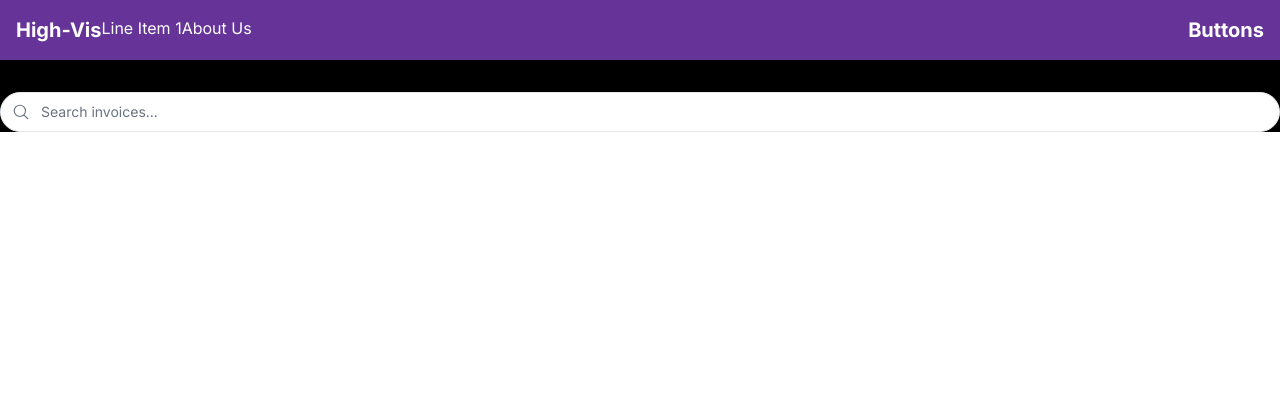
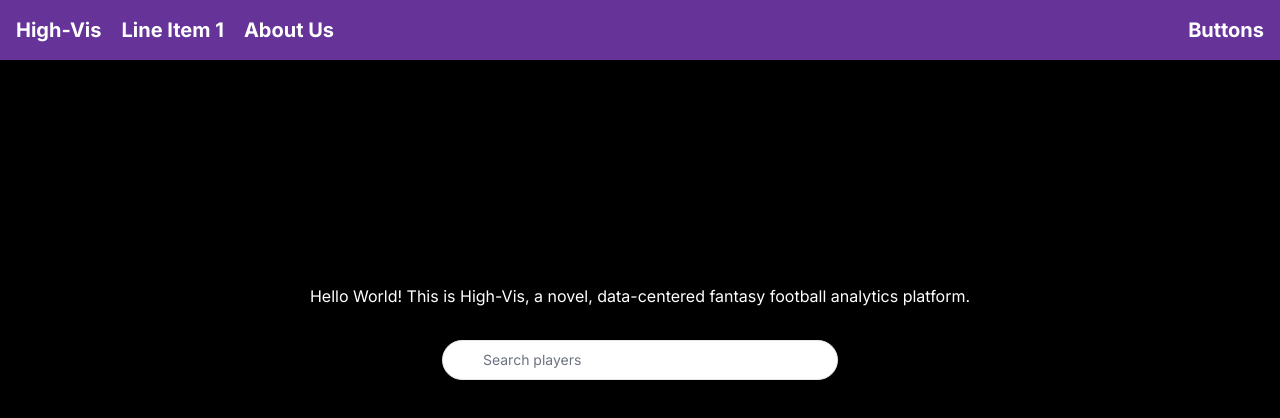
Before and after one commit to willsonr8/High-Vis, a Next.js app in the folder frontend/: page / in a window 1280 px wide. Shown: the top 418 px of the page. Built offline with nearby package versions, Linux system fonts and the light colour scheme.

Commit message:
Expands page, adds homepage text, sizes homepage

```diff
--- a/frontend/src/app/globals.css
+++ b/frontend/src/app/globals.css
@@ -18,6 +18,7 @@
   height: 100%;
   width: 100%;
   background-color: black;
+  min-height: 100vh;
 }
 
 .global-navbar {
@@ -49,11 +50,46 @@
 .navbar-item {
   color: white;
   justify-items: center;
-  align-items: center;
-  justify-content: center;
+  line-height: 1.75rem;
 }
 
 .primary-search {
   border-radius: 2rem;
   padding: 9px 0 9px 2.5rem;
+  margin-right: auto;
+  margin-left: auto;
 }
+
+.search-form {
+  width: 100%;
+}
+
+.text-white {
+  color: white;
+}
+
+.center {
+  text-align: center;
+}
+
+.home-container {
+
+}
+
+.all-homepage-container {
+  height: 100%;
+  min-height: 75vh;
+  justify-content: center;
+  align-items: center;
+  display: flex;
+}
+
+.header-left a {
+  margin-left: 20px; /* Add consistent spacing between a elements */
+  color: white; /* Text color */
+  text-decoration: none; /* Remove underline */
+  }
+
+.header-left a:first-of-type {
+  margin-left: 0; /* Remove margin from the first a element */
+}
--- a/frontend/src/app/page.tsx
+++ b/frontend/src/app/page.tsx
@@ -8,7 +8,9 @@ const Home: React.FC = () => {
       <div className={"all-container"}>
           {/*<UserInterface backendName={"flask"}/>*/}
           <NavBar/>
-          <HomePage/>
+          <div className={"all-homepage-container"}>
+            <HomePage/>
+          </div>
       </div>
   )
 }
--- a/frontend/src/components/HomePage.tsx
+++ b/frontend/src/components/HomePage.tsx
@@ -2,9 +2,14 @@ import Search from "@/components/Search"
 
 function HomePage() {
     return (
-        <div className="w-full">
+        <div>
+            <div className={"home-container"}>
+                <p className={"text-white center"}>
+                    Hello World! This is High-Vis, a novel, data-centered fantasy football analytics platform.
+                </p>
+            </div>
             <div className="mt-4 mb-4 flex items-center justify-between gap-2 md:mt-8 md:mb-8">
-                <Search placeholder="Search invoices..."/>
+                <Search placeholder="Search players..."/>
             </div>
         </div>
     )
--- a/frontend/src/components/NavBar.tsx
+++ b/frontend/src/components/NavBar.tsx
@@ -3,9 +3,9 @@ function NavBar() {
             <nav className={"global-navbar"}>
                 <div className={"home-header"}>
                     <div className={"header-left"}>
-                        <h2 className={"title-text text-xl text-white font-bold"}>{"High-Vis"}</h2>
-                        <a className={"navbar-item"}>Line Item 1</a>
-                        <a className={"navbar-item"}>About Us</a>
+                        <a className={"title-text text-xl font-bold navbar-item"}>{"High-Vis"}</a>
+                        <a className={"text-xl font-bold navbar-item"}>Line Item 1</a>
+                        <a className={"text-xl font-bold navbar-item"}>About Us</a>
                     </div>
                     <div className={"header-right"}>
                         <h2 className={"title-text text-xl text-white font-bold"}>{"Buttons"}</h2>
--- a/frontend/src/components/Search.tsx
+++ b/frontend/src/components/Search.tsx
@@ -1,8 +1,19 @@
 'use client';
 
 import { MagnifyingGlassIcon } from '@heroicons/react/24/outline';
+import { useState } from 'react';
 
-export default function Search({ placeholder }: { placeholder: string }) {
+const Search = ({ onSearch }) => {
+  const [query, setQuery] = useState('');
+  const handleChange = (e) => {
+    setQuery(e.target.value);
+  };
+  const handleSubmit = (e) => {
+    e.preventDefault();
+    onSearch(query);
+  };
+
+// const Search({ placeholder }: { placeholder: string }) {
   function handleSearch(term: string) {
     console.log(term);
   }
@@ -12,14 +23,20 @@ export default function Search({ placeholder }: { placeholder: string }) {
       <label htmlFor="search" className="sr-only">
         Search
       </label>
-      <input
-        className=" primary-search peer block w-full border border-gray-200 text-sm outline-2 placeholder:text-gray-500"
-        placeholder={placeholder}
-        onChange={(e) => {
-          handleSearch(e.target.value);
-        }}
-      />
-      <MagnifyingGlassIcon className="absolute left-3 top-1/2 h-[18px] w-[18px] -translate-y-1/2 text-gray-500 peer-focus:text-gray-900" />
+      <form className="search-form" onSubmit={handleSubmit}>
+        <input
+            className="primary-search peer block border w-3/5 border-gray-200 text-sm outline-2 placeholder:text-gray-500"
+            placeholder={"Search players"}
+            value={query}
+            onChange={(e) => {
+              handleSearch(e.target.value);
+            }}
+        />
+        {/*<MagnifyingGlassIcon className="absolute left-3 top-1/2 h-[18px] w-[18px] -translate-y-full text-gray-500 peer-focus:text-gray-900" />*/}
+        <button type="submit">Search</button>
+      </form>
     </div>
   );
 }
+
+export default Search
```
